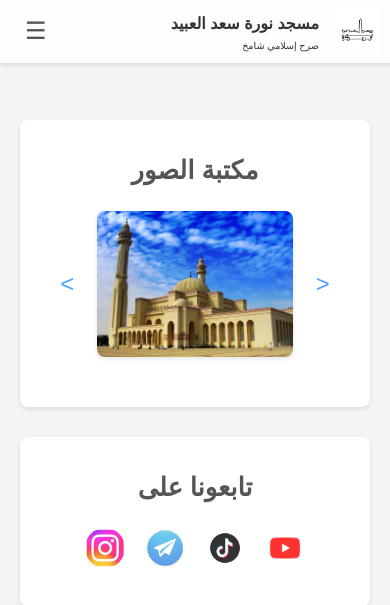
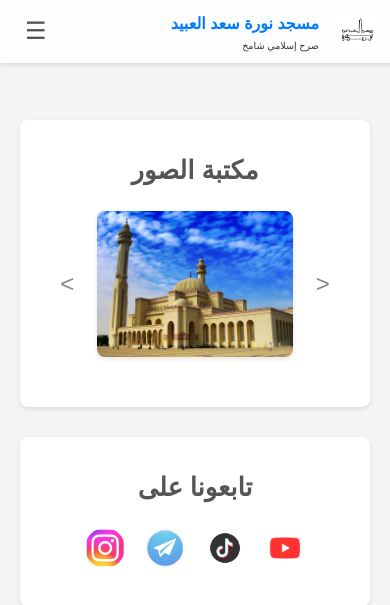
Before and after one commit to itsengmarwan/Nora-Mosque, a PHP site: page / in a window 390 px wide. Shown: the top 605 px of the page. Run offline with PHP 8.4, Linux system fonts and the light colour scheme.

Commit message:
Update style.css

```diff
--- a/style.css
+++ b/style.css
@@ -65,6 +65,7 @@ header.menu-open {
     font-size: 1.1em;
     margin-bottom: 0;
     white-space: nowrap;
+    color: #007bff; /* تغيير لون اسم المسجد للأزرق */
 }
 
 .logo-text p {
@@ -137,7 +138,7 @@ main {
 }
 
 #photo-album h2 {
-    color: #555; /* رجعنا لون عنوان مكتبة الصور للأسود */
+    color: #555;
     margin-top: 0;
     margin-bottom: 20px;
     font-size: 1.6em;
@@ -164,7 +165,7 @@ main {
     background: none;
     border: none;
     font-size: 1.5em; /* تصغير حجم الأزرار */
-    color: #007bff; /* خليناه أزرق زي ما اتفقنا */
+    color: #555;
     cursor: pointer;
     padding: 8px; /* تقليل المساحة الداخلية للأزرار */
     z-index: 10;
@@ -441,6 +442,7 @@ main {
         font-size: 1em;
         margin-bottom: 0;
         white-space: nowrap;
+        color: #007bff; /* تغيير لون اسم المسجد للأزرق */
     }
 
     .logo-text p {
@@ -522,4 +524,5 @@ main {
         position: static; /* عشان يتبع تخطيط الفليكس */
         transform: translateY(0); /* إلغاء التحويل الرأسي */
         margin: 0 5px;
-        display:
+        display: block;
+        text
```
